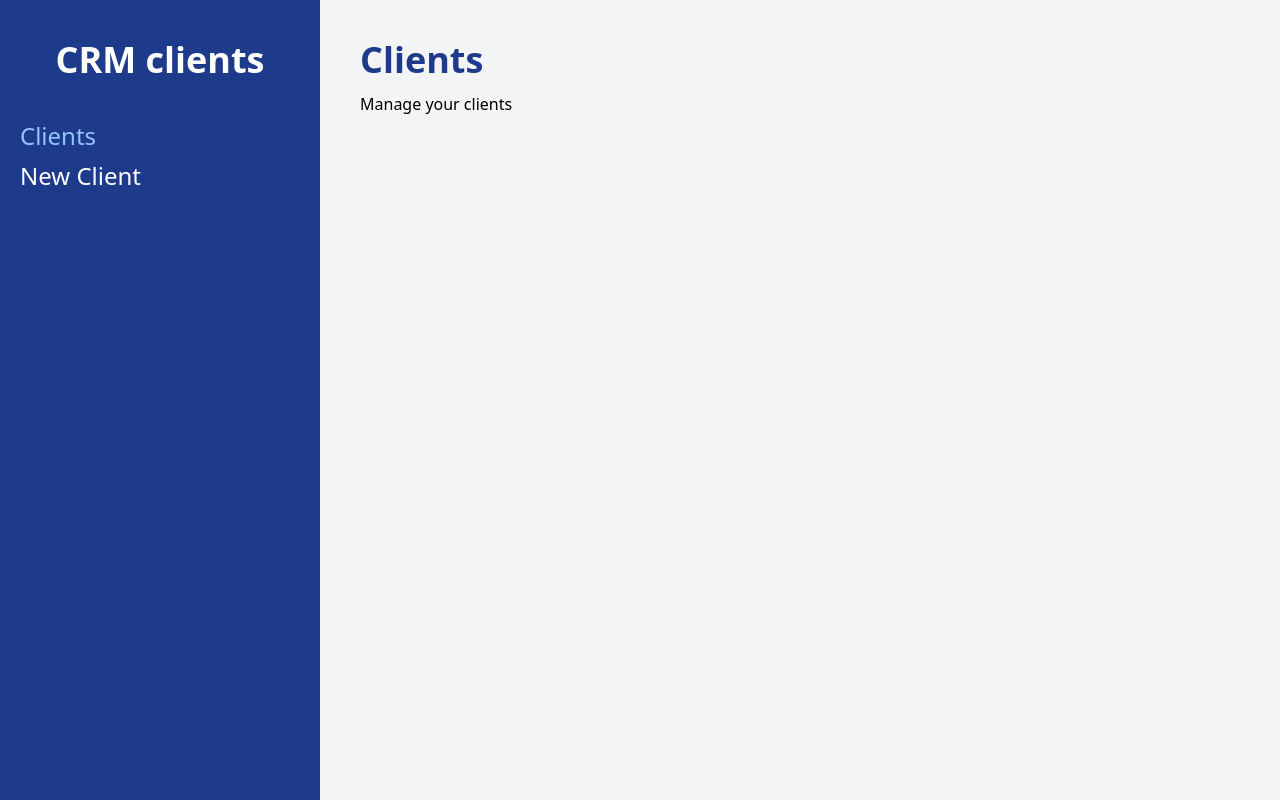
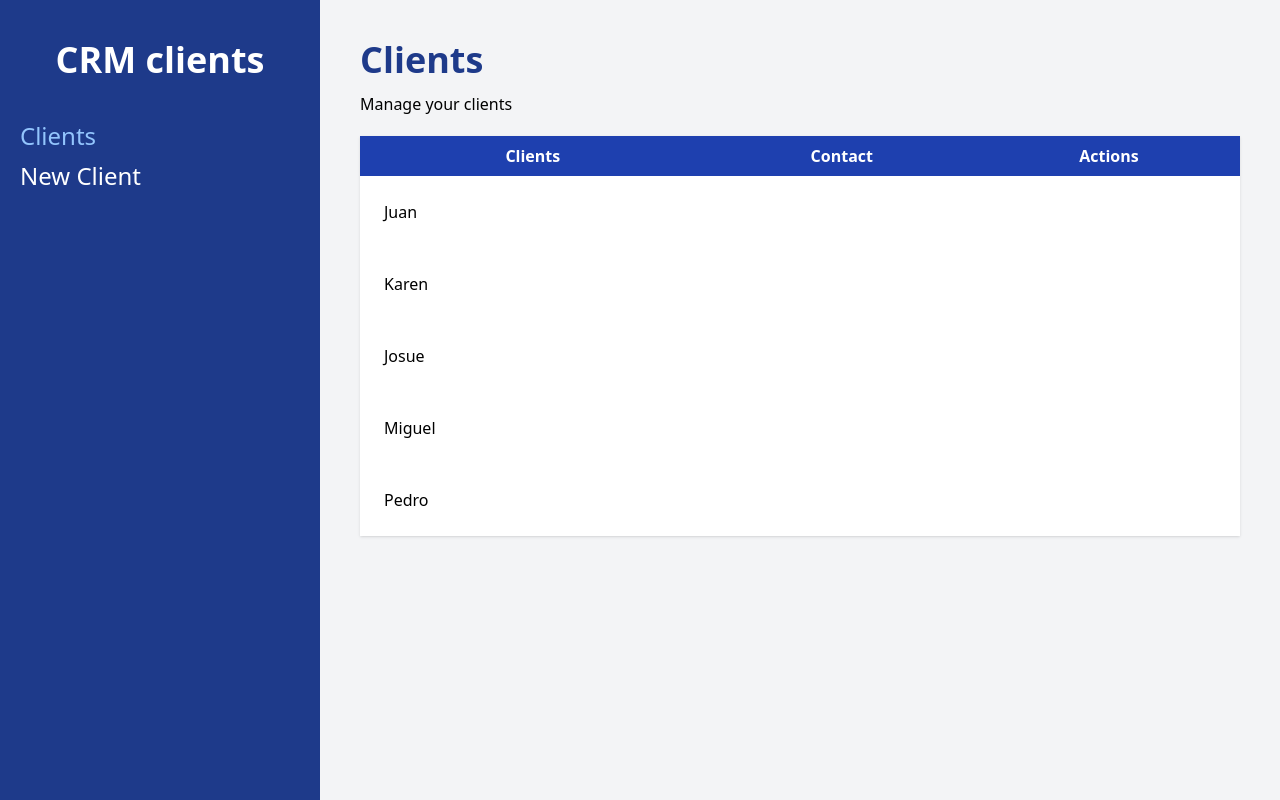
Before and after one commit to cilfonegabriel/crm-react, a React (Vite) app: page / in a window 1280 px wide. Built offline with nearby package versions, Linux system fonts and the light colour scheme.

Commit message:
Iterating on clients and show the information

```diff
--- /dev/null
+++ b/src/components/Client.jsx
@@ -0,0 +1,15 @@
+
+function Client({client}) {
+
+    const { nombre, empresa, email, telefono, id } = client;
+
+    return (
+        <tr>
+            <td className="p-6">
+                {nombre}
+            </td>
+        </tr>
+    )
+}
+
+export default Client
--- a/src/pages/Index.jsx
+++ b/src/pages/Index.jsx
@@ -1,4 +1,5 @@
 import { useLoaderData } from "react-router-dom";
+import Client from "../components/Client";
 
 
 export function loader() {
@@ -53,6 +54,32 @@ function index() {
     <>
       <h1 className="font-black text-4xl text-blue-900">Clients</h1>
       <p className="mt-3">Manage your clients</p>
+
+      {data.length ? (
+        <table className="w-full bg-white shadow mt-5 table-auto">
+          <thead className="bg-blue-800 text-white">
+            <tr>
+              <th className="p-2">Clients</th>
+              <th className="p-2">Contact</th>
+              <th className="p-2">Actions</th>
+            </tr>
+          </thead>
+
+            <tbody>
+              {data.map(client => (
+                <Client
+                  client={client}
+                  key={client.id}
+                />
+
+              ))}
+            </tbody>
+
+        </table>
+
+      ) : (
+        <p className="text-center mt-10">There are no clients</p>
+      )}
     </>
   )
 }
```
